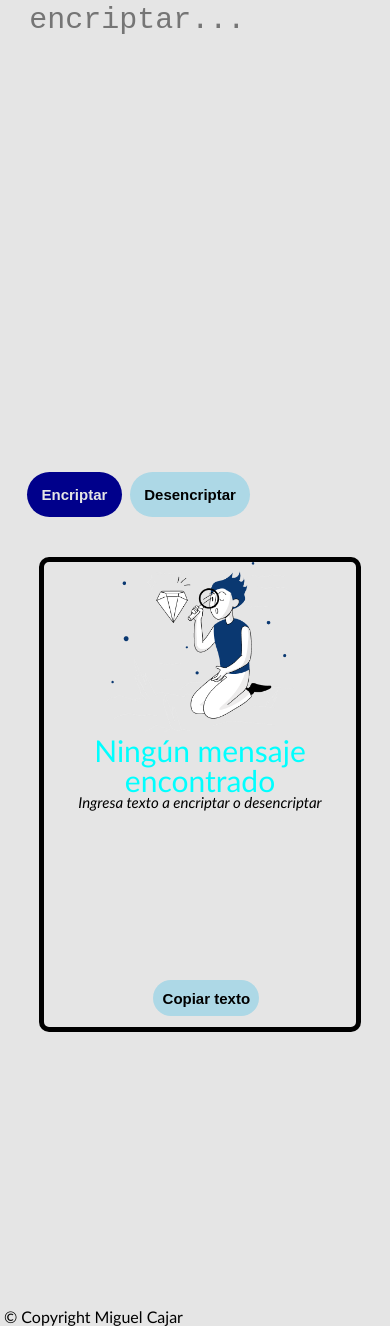
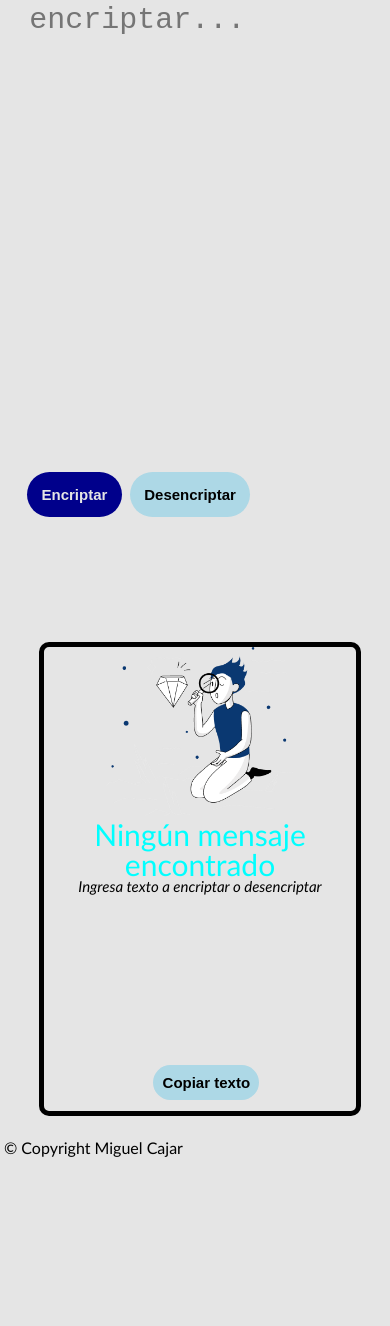
Before and after one commit to macajar/encriptador, a plain HTML site: page index.html in a window 390 px wide. Shown: the part 45-1371 px from the top of the page. After the commit the page ends 1218 px from the top, so only its background shows below. Drawn offline with Linux system fonts and the light colour scheme.

Commit message:
Correccion celular personal

```diff
--- a/estilo.css
+++ b/estilo.css
@@ -34,10 +34,10 @@ footer p{display: inline-block;position: absolute;bottom: 0%;padding: 1%;}
     #entrada{width:100%; height: 70%;}
     #texto{width: 80%; height: 55%;}
     #botones{position:relative;width: 80%; text-align: center; border: 5%;}
-    .salida{ display: inline-block; top:70%; height: 55%; left: 10%; width: 80%;}
+    .salida{ display: inline-block; top:80%; height: 55%; left: 10%; width: 80%;}
     #mensaje-encriptado{display: block;}
     #muñeco{width: 60%;}
     #resultado{max-height: 60%;}
     #btn-criptador3{position:absolute;text-align: center; top:90%;}
-    footer p{top: 160%;}
+    footer p{top: 140%;}
 }
```
